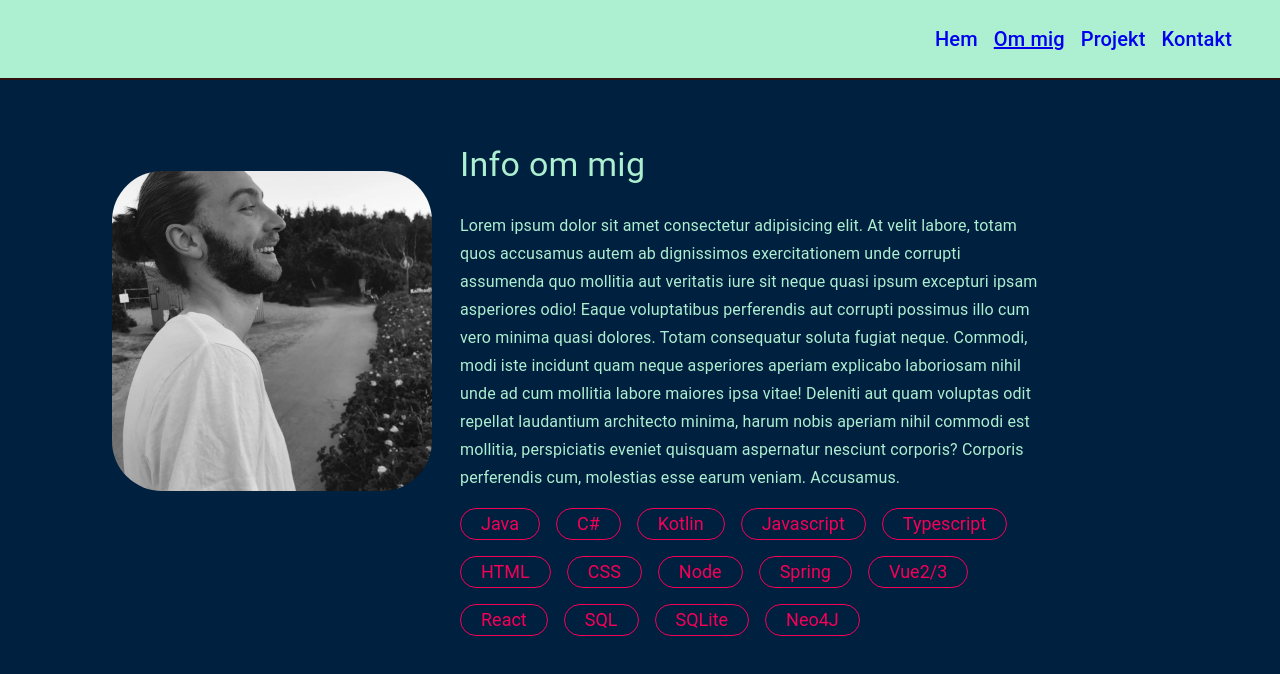
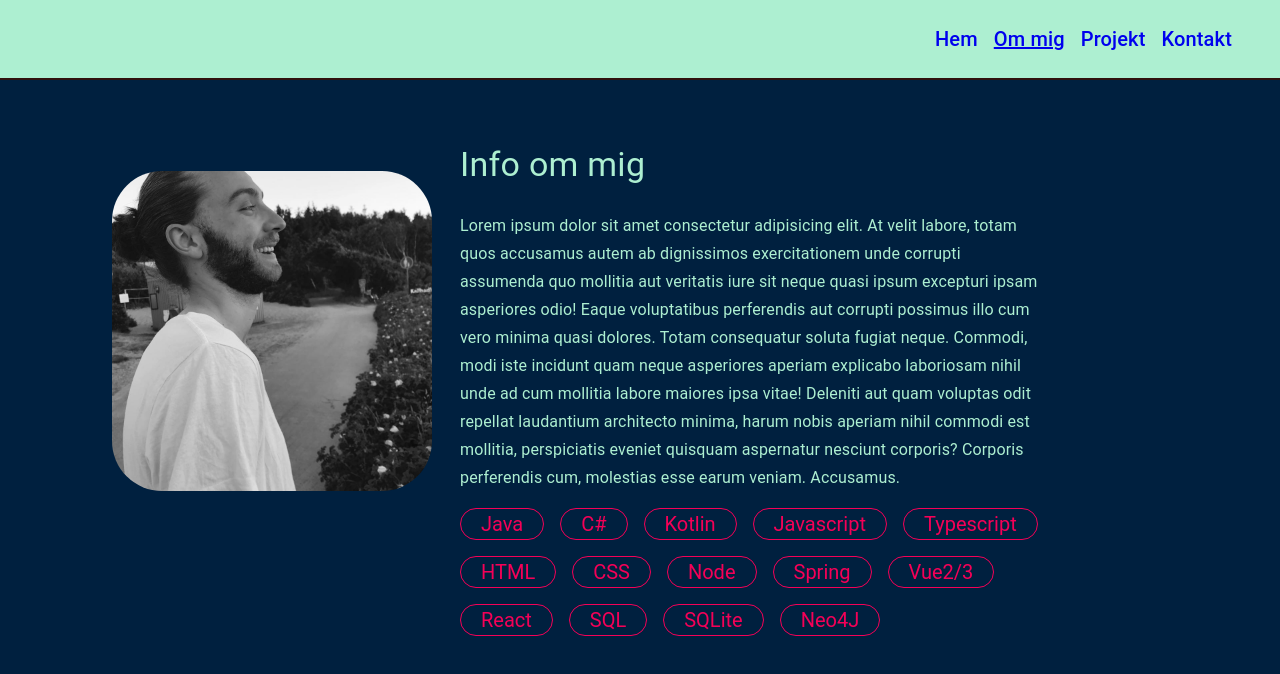
Before and after one commit to Carljohan-hornestam/portfolio-webpage, a React (Create React App) app: page /about in a window 1280 px wide. Shown: the top 674 px of the page. Built offline with nearby package versions, Linux system fonts and the light colour scheme; a web font is replaced by a local one.

Commit message:
Small styling fixes

```diff
--- a/src/components/About.tsx
+++ b/src/components/About.tsx
@@ -25,7 +25,7 @@ const useStyles = makeStyles((theme) => ({
     padding: theme.spacing(1),
     margin: theme.spacing(1),
     fontFamily: "Bebas+Neue",
-    fontSize: 18
+    fontSize: 20
   },
 }));
 
```
